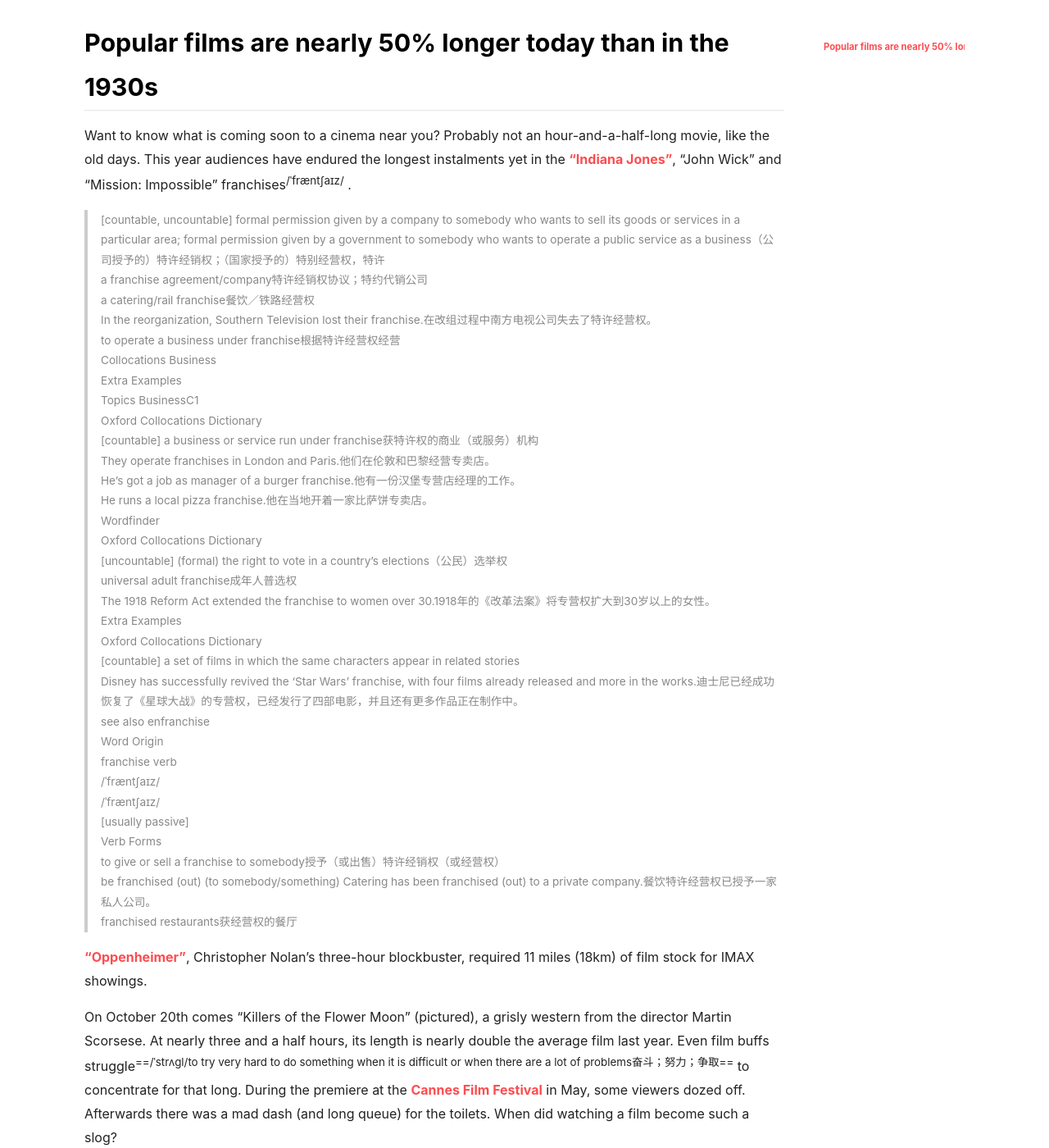
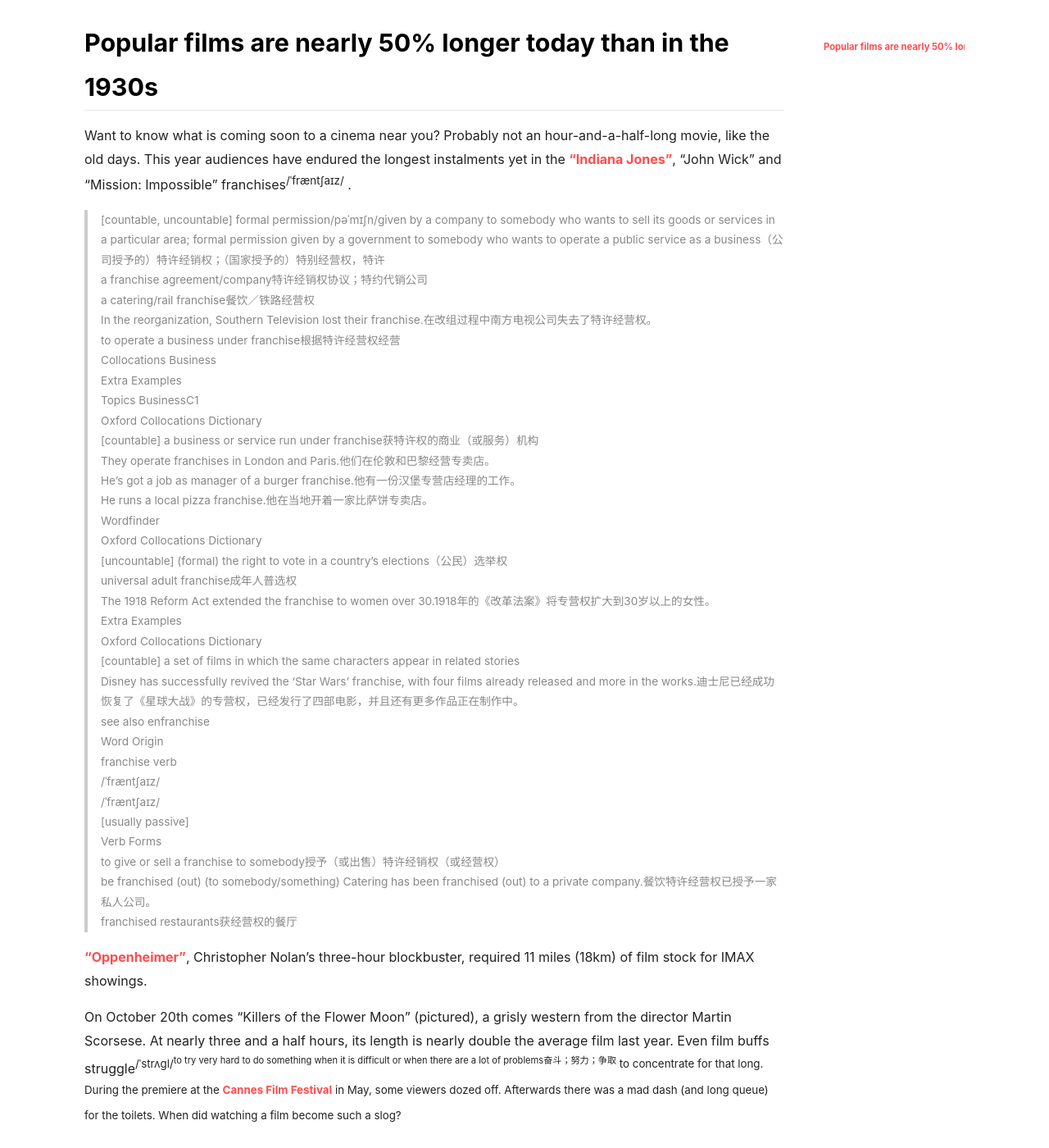
Before and after one commit to Fi-tz/Fi-tz, a Jekyll site: the page built from _posts/2023-10-15-ancient.md, in a window 1280 px wide and 1400 px high, scrolled down 356 px. Shown: the whole window at 82% size. Built offline with Jekyll 4.4.1, drawn with Linux system fonts in a browser that asks for light colours; nearby versions of some CDN libraries; emoji names are drawn with the system emoji font.

Commit message:
Update 2023-10-15-ancient.md

```diff
--- a/_posts/2023-10-15-ancient.md
+++ b/_posts/2023-10-15-ancient.md
@@ -9,7 +9,7 @@ If you see this page, that means you have setup your site. enjoy! :ghost: :ghost
 
 Want to know what is coming soon to a cinema near you? Probably not an hour-and-a-half-long movie, like the old days. This year audiences have endured the longest instalments yet in the [“Indiana Jones”](https://www.economist.com/culture/2023/06/29/the-secrets-of-indiana-jones), “John Wick” and “Mission: Impossible” franchises<sup>/ˈfræntʃaɪz/</sup> .
 
-> [countable, uncountable] formal permission given by a company to somebody who wants to sell its goods or services in a particular area; formal permission given by a government to somebody who wants to operate a public service as a business（公司授予的）特许经销权；（国家授予的）特别经营权，特许
+> [countable, uncountable] formal permission/pəˈmɪʃn/given by a company to somebody who wants to sell its goods or services in a particular area; formal permission given by a government to somebody who wants to operate a public service as a business（公司授予的）特许经销权；（国家授予的）特别经营权，特许
 > a franchise agreement/company特许经销权协议；特约代销公司
 > a catering/rail franchise餐饮／铁路经营权
 > In the reorganization, Southern Television lost their franchise.在改组过程中南方电视公司失去了特许经营权。
@@ -44,7 +44,7 @@ Want to know what is coming soon to a cinema near you? Probably not an hour-and-
 
 [“Oppenheimer”](https://www.economist.com/culture/2023/07/14/realism-with-oppenheimer-or-escapism-with-barbie), Christopher Nolan’s three-hour blockbuster, required 11 miles (18km) of film stock for IMAX showings.
 
-On October 20th comes “Killers of the Flower Moon” (pictured), a grisly western from the director Martin Scorsese. At nearly three and a half hours, its length is nearly double the average film last year. Even film buffs struggle<sup>==/ˈstrʌɡl/to try very hard to do something when it is difficult or when there are a lot of problems奋斗；努力；争取==</sup> to concentrate for that long. During the premiere at the [Cannes Film Festival](https://www.economist.com/culture/2023/05/30/anatomy-of-a-fall-a-riveting-whodunnit-wins-at-cannes) in May, some viewers dozed off. Afterwards there was a mad dash (and long queue) for the toilets. When did watching a film become such a slog?
+On October 20th comes “Killers of the Flower Moon” (pictured), a grisly western from the director Martin Scorsese. At nearly three and a half hours, its length is nearly double the average film last year. Even film buffs struggle<sup>/ˈstrʌɡl/<sup>to try very hard to do something when it is difficult or when there are a lot of problems奋斗；努力；争取</sup> to concentrate for that long. During the premiere at the [Cannes Film Festival](https://www.economist.com/culture/2023/05/30/anatomy-of-a-fall-a-riveting-whodunnit-wins-at-cannes) in May, some viewers dozed off. Afterwards there was a mad dash (and long queue) for the toilets. When did watching a film become such a slog?
 
 *The Economist* analysed over 100,000 feature films released internationally since the 1930s, the start of Hollywood’s golden age, using data from IMDb, a movie database. The average length of productions has crept up by around 24%, from one hour and 21 minutes in the 1930s to one hour and 47 minutes in 2022 (see chart). Blockbusters are the worst offenders. For the ten most-popular titles (measured by how many reviewers rated the films on IMDb) average lengths stretched to around two and a half hours in 2022, nearly 50% higher than in the 1930s.
 
```
